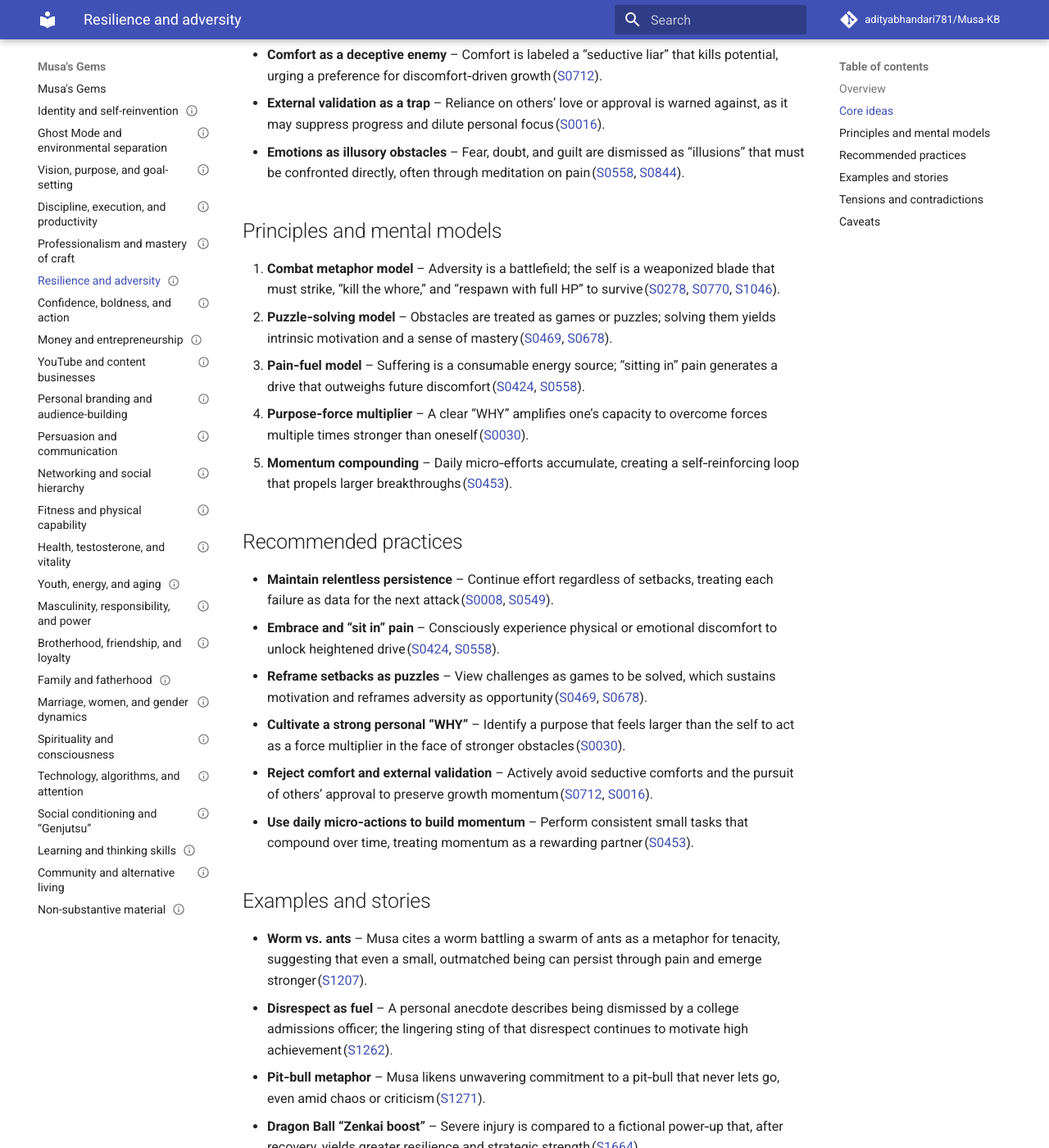
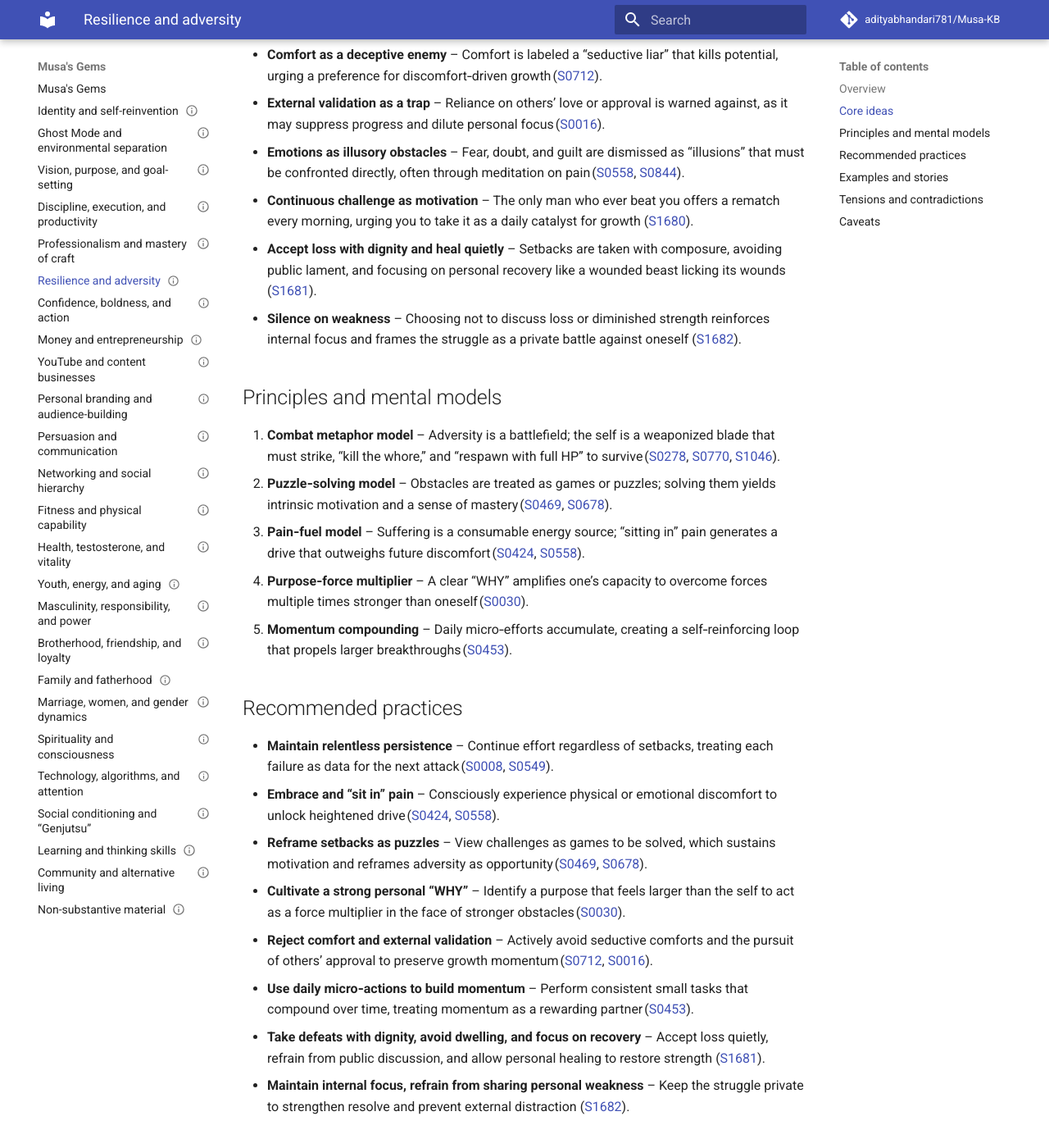
Before and after one commit to adityabhandari781/Musa-KB, an MkDocs documentation site: the page built from kb/06-resilience-and-adversity.md, in a window 1280 px wide and 1400 px high, scrolled down 1048 px. Shown: the whole window at 82% size. Built offline with MkDocs 1.6.1 and Material for MkDocs 9.7.7, drawn with Linux system fonts in a browser that asks for light colours; comment, search, counter and statistics services are not loaded.

```diff
--- a/kb/06-resilience-and-adversity.md
+++ b/kb/06-resilience-and-adversity.md
@@ -25,6 +25,9 @@ The source material presents resilience as a relentless, combat‑style pursuit
 - **Comfort as a deceptive enemy** – Comfort is labeled a “seductive liar” that kills potential, urging a preference for discomfort‑driven growth ([S0712](https://github.com/adityabhandari781/Musa-KB/blob/master/data/texts/2026-04-17_12-42-10.txt)).
 - **External validation as a trap** – Reliance on others’ love or approval is warned against, as it may suppress progress and dilute personal focus ([S0016](https://github.com/adityabhandari781/Musa-KB/blob/master/data/texts/2025-12-17_12-26-39.txt)).
 - **Emotions as illusory obstacles** – Fear, doubt, and guilt are dismissed as “illusions” that must be confronted directly, often through meditation on pain ([S0558](https://github.com/adityabhandari781/Musa-KB/blob/master/data/texts/2026-03-25_12-27-08.txt), [S0844](https://github.com/adityabhandari781/Musa-KB/blob/master/data/texts/2026-05-19_00-15-00.txt)).
+- **Continuous challenge as motivation** – The only man who ever beat you offers a rematch every morning, urging you to take it as a daily catalyst for growth ([S1680](https://github.com/adityabhandari781/Musa-KB/blob/master/data/texts/2026-08-23_19-01-54.txt)).
+- **Accept loss with dignity and heal quietly** – Setbacks are taken with composure, avoiding public lament, and focusing on personal recovery like a wounded beast licking its wounds ([S1681](https://github.com/adityabhandari781/Musa-KB/blob/master/data/texts/2026-08-25_13-45-48.txt)).
+- **Silence on weakness** – Choosing not to discuss loss or diminished strength reinforces internal focus and frames the struggle as a private battle against oneself ([S1682](https://github.com/adityabhandari781/Musa-KB/blob/master/data/texts/2026-08-25_15-14-32.txt)).
 
 ## Principles and mental models
 1. **Combat metaphor model** – Adversity is a battlefield; the self is a weaponized blade that must strike, “kill the whore,” and “respawn with full HP” to survive ([S0278](https://github.com/adityabhandari781/Musa-KB/blob/master/data/texts/2026-01-28_00-38-22.txt), [S0770](https://github.com/adityabhandari781/Musa-KB/blob/master/data/texts/2026-04-29_17-26-49.txt), [S1046](https://github.com/adityabhandari781/Musa-KB/blob/master/data/texts/2026-07-19_03-50-22.txt)).
@@ -40,6 +43,8 @@ The source material presents resilience as a relentless, combat‑style pursuit
 - **Cultivate a strong personal “WHY”** – Identify a purpose that feels larger than the self to act as a force multiplier in the face of stronger obstacles ([S0030](https://github.com/adityabhandari781/Musa-KB/blob/master/data/texts/2025-12-18_15-33-58.txt)).
 - **Reject comfort and external validation** – Actively avoid seductive comforts and the pursuit of others’ approval to preserve growth momentum ([S0712](https://github.com/adityabhandari781/Musa-KB/blob/master/data/texts/2026-04-17_12-42-10.txt), [S0016](https://github.com/adityabhandari781/Musa-KB/blob/master/data/texts/2025-12-17_12-26-39.txt)).
 - **Use daily micro‑actions to build momentum** – Perform consistent small tasks that compound over time, treating momentum as a rewarding partner ([S0453](https://github.com/adityabhandari781/Musa-KB/blob/master/data/texts/2026-02-27_08-20-44.txt)).
+- **Take defeats with dignity, avoid dwelling, and focus on recovery** – Accept loss quietly, refrain from public discussion, and allow personal healing to restore strength ([S1681](https://github.com/adityabhandari781/Musa-KB/blob/master/data/texts/2026-08-25_13-45-48.txt)).
+- **Maintain internal focus, refrain from sharing personal weakness** – Keep the struggle private to strengthen resolve and prevent external distraction ([S1682](https://github.com/adityabhandari781/Musa-KB/blob/master/data/texts/2026-08-25_15-14-32.txt)).
 
 ## Examples and stories
 - **Worm vs. ants** – Musa cites a worm battling a swarm of ants as a metaphor for tenacity, suggesting that even a small, outmatched being can persist through pain and emerge stronger ([S1207](https://github.com/adityabhandari781/Musa-KB/blob/master/data/transcripts/2025-12-31_05-20-02_755.ogg.txt)).
```
Also changed, not shown: other parts of kb/06-resilience-and-adversity.md (+1 -1 lines), kb/14-health-testosterone-and-vitality.md (+2 -4 lines), 10 other files.
